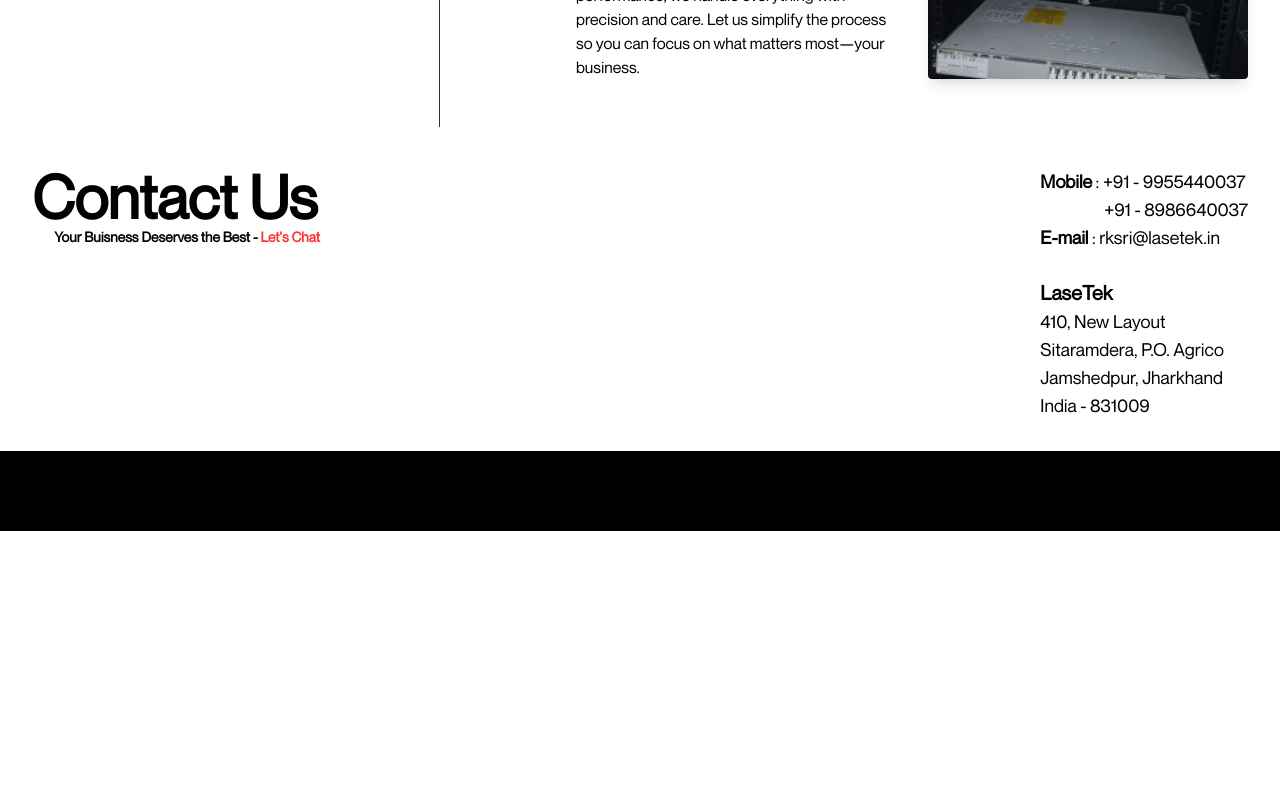
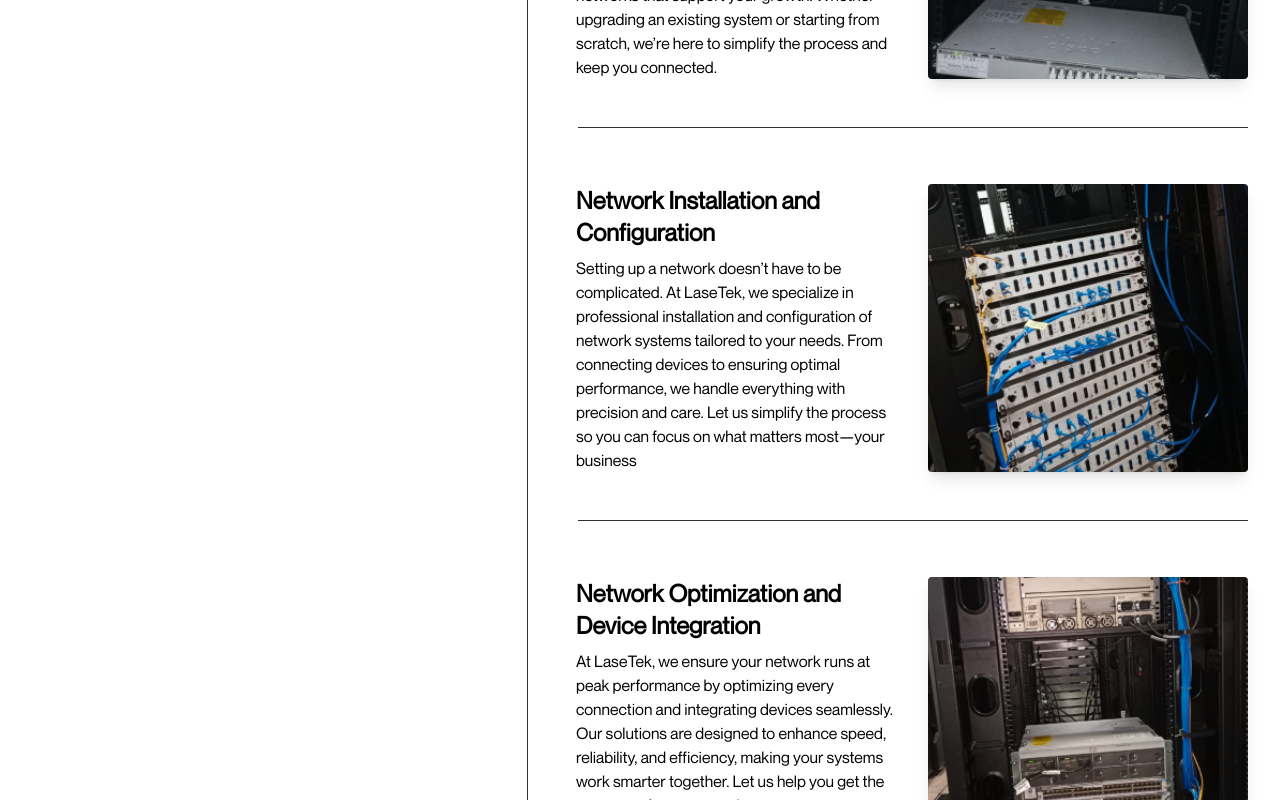
Before and after one commit to love-to-code108/LaseTek, a React (Vite) app: page / in a window 1280 px wide. Shown: the part 2180-2980 px from the top of the page. Before the commit the page ends 2711 px from the top, so only its background shows below. Built offline with nearby package versions, Linux system fonts and the light colour scheme.

Commit message:
the service section cards are done for the sm1 version

```diff
--- a/src/Pages/Home.jsx
+++ b/src/Pages/Home.jsx
@@ -9,6 +9,9 @@ import aboutUsSectionImg from "../assets/Version2/aboutUsSectionImg.png"
 import { ServicesWeProvideCardV2 } from "../components/ServicesWeProvideCardV2"
 // SERVICES WE PROVIDE
 import servicesWeProvideImg1 from "../assets/img1.png"
+import servicesWeProvideImg2 from "../assets/img2.png"
+import servicesWeProvideImg3 from "../assets/img3.png"
+import { LineBreakV2 } from "../components/LineBreakV2"
 
 
 
@@ -247,7 +250,7 @@ export const HomePage = () => {
 
       {/* NETWORKING SERVICES */}
         <div className=" flex justify-between
-        sm1:py-10
+        sm1:py-10 sm1:w-[]
         ">
 
 
@@ -259,17 +262,49 @@ export const HomePage = () => {
 
 
           {/* THE LINE THAT DIVIDES */}
+          <div className=" flex">
             <div className=" bg-[var(--darkGrey)] w-[1px]"></div>
 
 
           {/* ALL THE CARDS IN DIV COLUMN */}
-          <div className=" flex flex-col ">
+          <div className=" flex flex-col items-start">
+
+
+            {/* CARD 1 */}
             <ServicesWeProvideCardV2
             heading = "Network Design and Consultant"
-            para = "Setting up a network doesn’t have to be complicated. At LaseTek, we specialize in professional installation and configuration of network systems tailored to your needs. From connecting devices to ensuring optimal performance, we handle everything with precision and care. Let us simplify the process so you can focus on what matters most—your business."
+            para = "At LaseTek, we design tailored network solutions that ensure seamless connectivity, reliability, and scalability. Our consultation services focus on understanding your unique needs, providing expert guidance to build networks that support your growth. Whether upgrading an existing system or starting from scratch, we’re here to simplify the process and keep you connected."
             img = {servicesWeProvideImg1} />
+           <LineBreakV2/>
 
 
+
+           {/* CARD 2 */}
+           <ServicesWeProvideCardV2
+           heading = "Network Installation and Configuration"
+
+           para = "Setting up a network doesn’t have to be complicated. At LaseTek, we specialize in professional installation and configuration of network systems tailored to your needs. From connecting devices to ensuring optimal performance, we handle everything with precision and care. Let us simplify the process so you can focus on what matters most—your business"
+           img = {servicesWeProvideImg2}
+
+           />
+           <LineBreakV2/>
+
+
+
+
+           {/* CARD 3 */}
+           <ServicesWeProvideCardV2
+           heading = "Network Optimization and Device Integration"
+           para = "At LaseTek, we ensure your network runs at peak performance by optimizing every connection and integrating devices seamlessly. Our solutions are designed to enhance speed, reliability, and efficiency, making your systems work smarter together. Let us help you get the most out of your network."
+           img = {servicesWeProvideImg3}
+
+           />
+
+
+
+
+
+          </div>
           </div>
 
 
--- /dev/null
+++ b/src/components/LineBreakV2.jsx
@@ -0,0 +1,12 @@
+
+export const LineBreakV2 = () => {
+  return (
+    <div className=" w-[100%] flex justify-end
+    sm1:mb-12
+    ">
+        <div className=" w-[93%] h-[1px] bg-[var(--darkGrey)]">
+
+        </div>
+    </div>
+  )
+}
```
